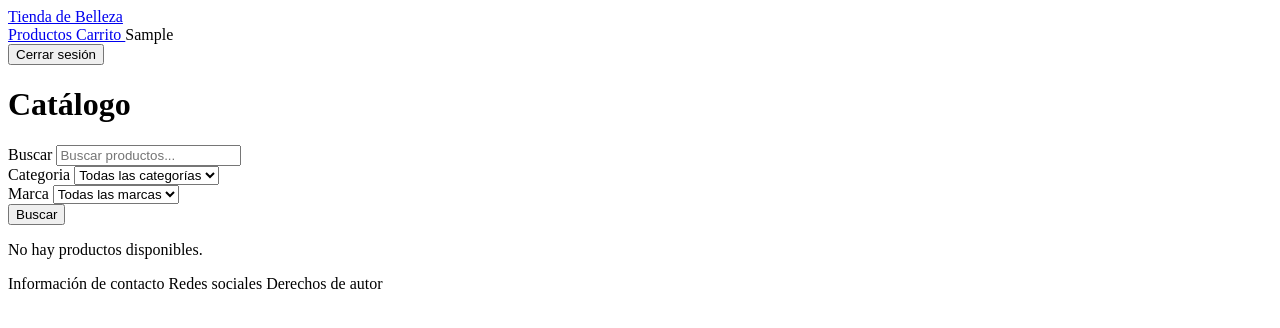
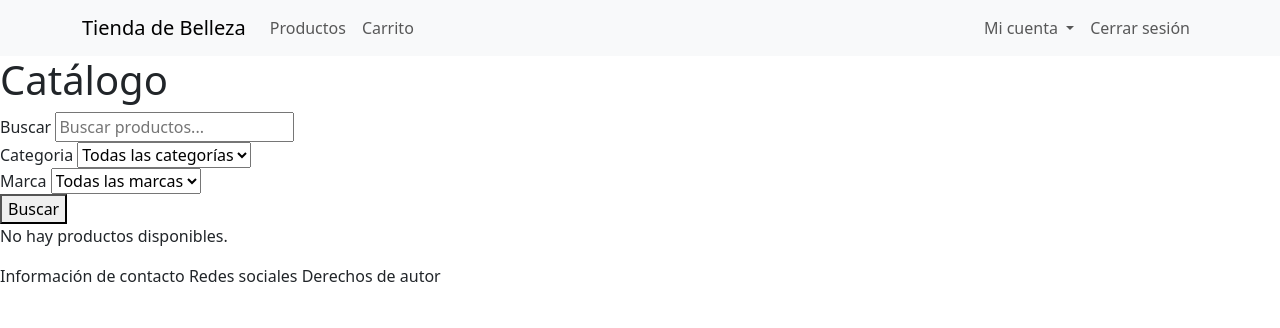
Before and after one commit to cristian9103/project_store, a Django app: page /productos/ in a window 1280 px wide. Shown: the top 328 px of the page. Run offline with Django 5.2, Linux system fonts and the light colour scheme; the visitor is signed in with stand-in values (Sample User, id 1); data that the repository does not hold is empty.

Commit message:
Se modifica el archivo templates/base.html

```diff
--- a/templates/base.html
+++ b/templates/base.html
@@ -1,3 +1,5 @@
+{% load static %}
+
 <!DOCTYPE html>
 <html lang="es">
 
@@ -13,44 +15,141 @@
         {% endblock %}
     </title>
 
+    <link
+        href="https://cdn.jsdelivr.net/npm/bootstrap@5.3.8/dist/css/bootstrap.min.css"
+        rel="stylesheet"
+    >
+
+    <link rel="stylesheet" href="{% static 'css/base.css' %}">
+
 </head>
 
 <body>
 
     <header>
 
-        <nav class="navbar">
+        <nav class="navbar navbar-expand-lg bg-body-tertiary">
 
-            <a href="#" class="logo">
+            <div class="container">
+
+                <a
+                    href="{% url 'catalogo:lista_productos' %}"
+                    class="navbar-brand"
+                >
                     Tienda de Belleza
                 </a>
 
-            <div class="nav-actions">
+                <button
+                    class="navbar-toggler"
+                    type="button"
+                    data-bs-toggle="collapse"
+                    data-bs-target="#navbarPrincipal"
+                    aria-controls="navbarPrincipal"
+                    aria-expanded="false"
+                    aria-label="Mostrar navegación"
+                >
+                    <span class="navbar-toggler-icon"></span>
+                </button>
 
-                <a href="{% url 'catalogo:lista_productos' %}">
+                <div
+                    class="collapse navbar-collapse"
+                    id="navbarPrincipal"
+                >
+
+                    <ul class="navbar-nav me-auto">
+
+                        <li class="nav-item">
+                            <a
+                                href="{% url 'catalogo:lista_productos' %}"
+                                class="nav-link"
+                            >
                                 Productos
                             </a>
+                        </li>
 
-                <a href="{% url 'pedidos:carrito' %}">
+                        <li class="nav-item">
+                            <a
+                                href="{% url 'pedidos:carrito' %}"
+                                class="nav-link"
+                            >
                                 Carrito
                             </a>
+                        </li>
+
+                    </ul>
+
+                    <ul class="navbar-nav">
 
                         {% if user.is_authenticated %}
-                    <span>
-                        {{ user.first_name }}
-                    </span>
 
-                    <form action="{% url 'usuarios:logout' %}" method="post">
+                            <li class="nav-item dropdown">
+
+                                <a
+                                    href="#"
+                                    class="nav-link dropdown-toggle"
+                                    role="button"
+                                    data-bs-toggle="dropdown"
+                                    aria-expanded="false"
+                                >
+                                    Mi cuenta
+                                </a>
+
+                                <ul class="dropdown-menu dropdown-menu-end">
+
+                                    <li>
+                                        <a
+                                            href="{% url 'clientes:lista_direcciones' %}"
+                                            class="dropdown-item"
+                                        >
+                                            Mis direcciones
+                                        </a>
+                                    </li>
+
+                                    <li>
+                                        <a
+                                            href="{% url 'pedidos:historial' %}"
+                                            class="dropdown-item"
+                                        >
+                                            Mis pedidos
+                                        </a>
+                                    </li>
+
+                                </ul>
+
+                            </li>
+
+                            <li class="nav-item">
+                                <form
+                                    action="{% url 'usuarios:logout' %}"
+                                    method="post"
+                                >
                                     {% csrf_token %}
-                        <button type="submit">
+
+                                    <button
+                                        type="submit"
+                                        class="nav-link border-0 bg-transparent"
+                                    >
                                         Cerrar sesión
                                     </button>
                                 </form>
+                            </li>
+
                         {% else %}
-                    <a href="{% url 'usuarios:login' %}">
+
+                            <li class="nav-item">
+                                <a
+                                    href="{% url 'usuarios:login' %}"
+                                    class="nav-link"
+                                >
                                     Iniciar sesión
                                 </a>
+                            </li>
+
                         {% endif %}
+
+                    </ul>
+
+                </div>
 
             </div>
 
@@ -61,9 +160,9 @@
     <main>
 
         {% if messages %}
-            <section>
+            <section class="messages">
                 {% for message in messages %}
-                    <p class="{{ message.tags }}">
+                    <p class="message {{ message.tags }}">
                         {{ message }}
                     </p>
                 {% endfor %}
@@ -86,6 +185,10 @@
 
     </footer>
 
+    <script
+        src="https://cdn.jsdelivr.net/npm/bootstrap@5.3.8/dist/js/bootstrap.bundle.min.js"
+    ></script>
+
 </body>
 
 </html>
```
Lines whose indentation alone changed are shown as unchanged.
